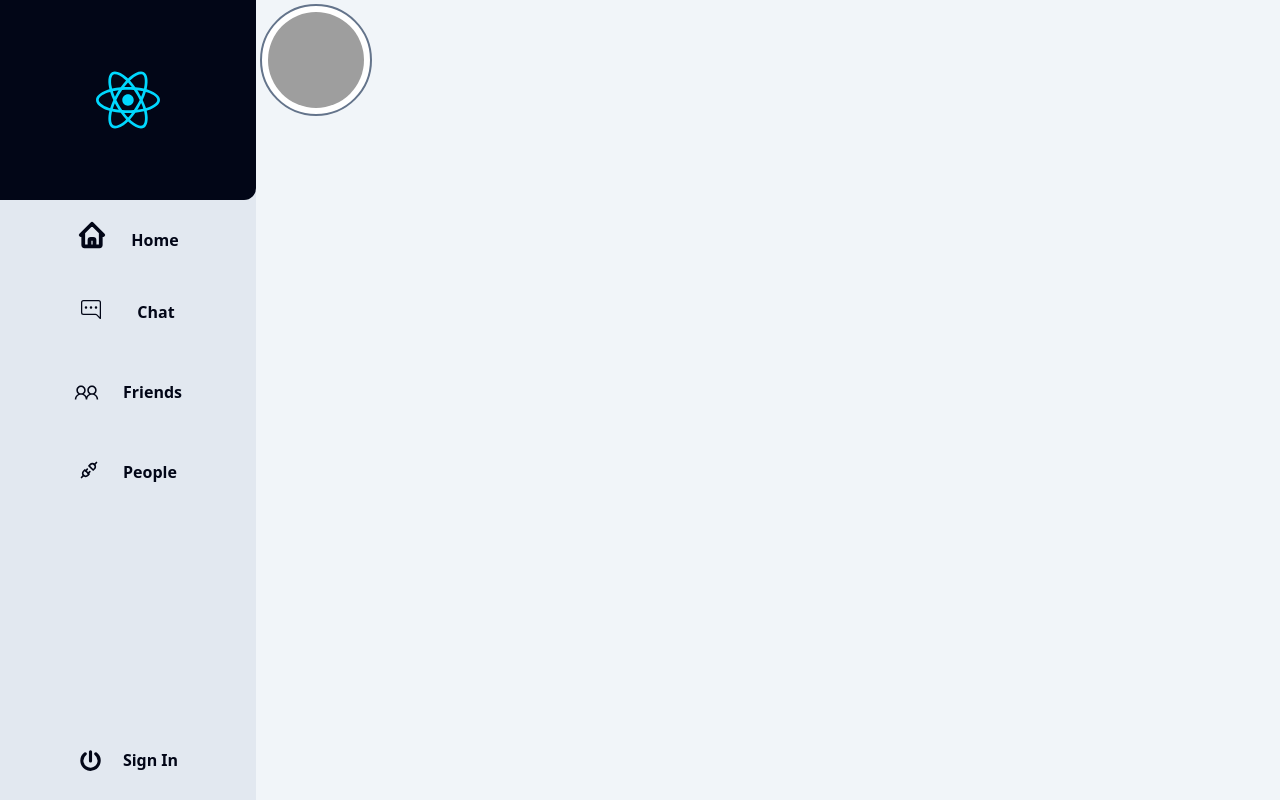
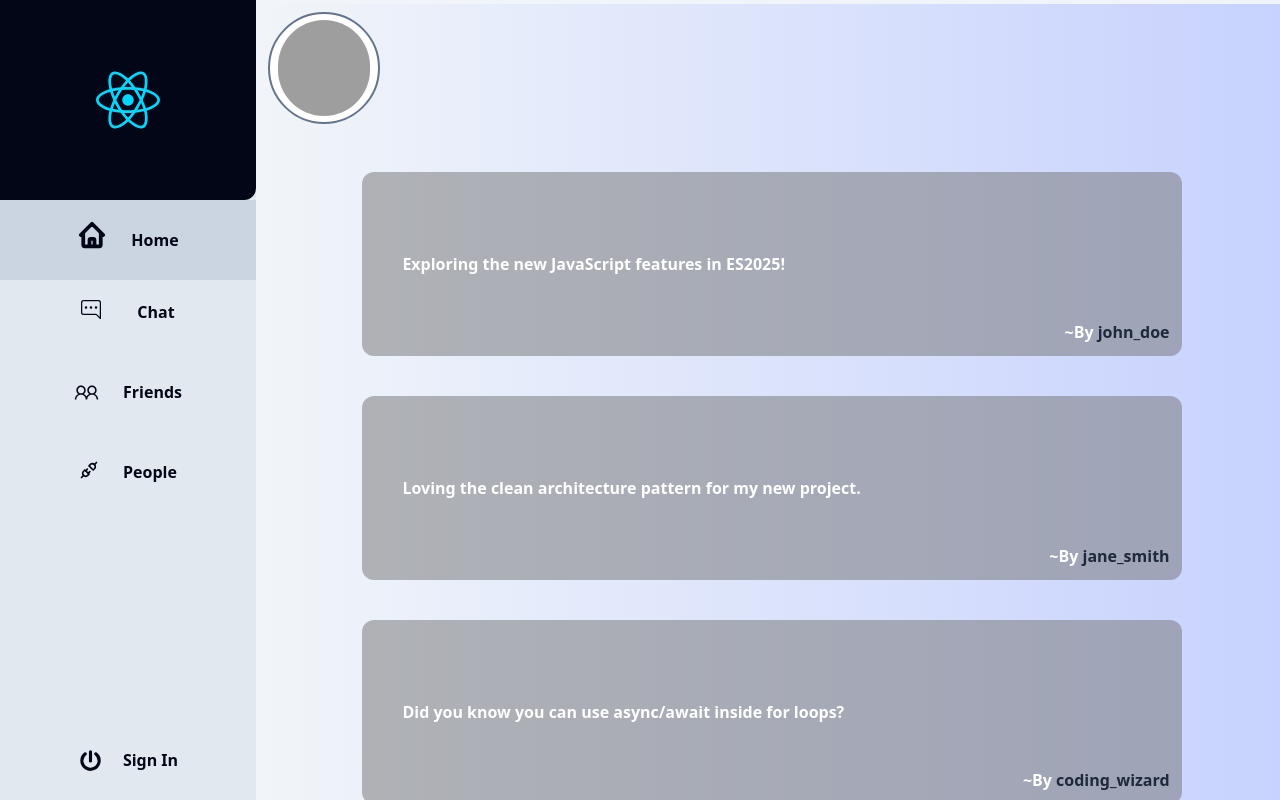
Before and after one commit to amrit0313/onlyfriends, a React (Vite) app: page / in a window 1280 px wide. Built offline with nearby package versions, Linux system fonts and the light colour scheme; grey boxes are pictures that could not be loaded.

Commit message:
home model added

```diff
--- a/src/App.jsx
+++ b/src/App.jsx
@@ -3,17 +3,21 @@ import Navbar from "./components/LAYOUT/nav";
 import Profile from "./components/PAGES/profile";
 import Chat from "./components/PAGES/chat";
 import AuthPage from "./components/PAGES/auth";
+import People from "./components/PAGES/people";
+import Friends from "./components/PAGES/friends";
 const App = () => {
   return (
-    <div className="grid grid-cols-5 relative h-screen w-full overflow-hidden ">
-      <div className="col-span-0 md:row-span-4 md:col-span-1">
+    <div className="grid grid-cols-5 row-span-10 relative h-screen w-full overflow-hidden ">
+      <div className="rowspan-1 md:row-span-4 md:col-span-1">
         <Navbar />
       </div>
-      <div className="h-screen md:col-span-4 col-span-5 bg-slate-100">
+      <div className="h-screen md:col-span-4 col-span-5 row-span-9 bg-slate-100">
         <Routes>
           <Route path="auth" element={<AuthPage />} />
           <Route path="/" element={<Profile />} />
           <Route path="/chat" element={<Chat />} />
+          <Route path="/friends" element={<Friends />} />
+          <Route path="/people" element={<People />} />
         </Routes>
       </div>
     </div>
--- a/src/components/LAYOUT/nav.jsx
+++ b/src/components/LAYOUT/nav.jsx
@@ -13,29 +13,54 @@ const Navbar = () => {
         <div className="flex justify-center items-center bg-slate-950 rounded-br-xl h-1/4 ">
           <img src={logo} className="h-16 w-16" />
         </div>
-        <div className="flex items-center flex-col text-slate-950 font-extrabold   bg-slate-200 h-3/4  relative">
+        <div className="flex items-center flex-col text-slate-950 font-extrabold bg-slate-200 h-3/4  relative">
           <NavLink
             to="/"
-            className="h-20 width-10 p-5 w-full hover:bg-slate-300"
+            className={({ isActive }) =>
+              isActive
+                ? "h-20 w-full p-5 w-full bg-slate-300"
+                : "h-20 w-full p-5 w-full hover:bg-slate-300/50"
+            }
           >
             <div className="flex justify-center">
               <HiOutlineHome size={30} style={{ strokeWidth: 3 }} />
               <span className="pt-2 pl-6">Home</span>
             </div>
           </NavLink>
-          <NavLink to="/chat" className="h-20 w-full p-5 hover:bg-slate-300">
+          <NavLink
+            to="/chat"
+            className={({ isActive }) =>
+              isActive
+                ? "h-20 w-full p-5 w-full bg-slate-300"
+                : "h-20 w-full p-5 w-full hover:bg-slate-300/50"
+            }
+          >
             <div className="flex justify-center">
               <BsChatRightDots size={20} />
               <span className="pl-9">Chat</span>
             </div>
           </NavLink>
-          <NavLink to="/friends" className="h-20 w-full p-5 hover:bg-slate-300">
+          <NavLink
+            to="/friends"
+            className={({ isActive }) =>
+              isActive
+                ? "h-20 w-full p-5 w-full bg-slate-300"
+                : "h-20 w-full p-5 w-full hover:bg-slate-300/50"
+            }
+          >
             <div className="flex justify-center">
               <LiaUserFriendsSolid size={25} />
               <span className="pl-6">Friends</span>
             </div>
           </NavLink>
-          <NavLink to="/people" className="h-20 w-full p-5 hover:bg-slate-300">
+          <NavLink
+            to="/people"
+            className={({ isActive }) =>
+              isActive
+                ? "h-20 w-full p-5 w-full bg-slate-300"
+                : "h-20 w-full p-5 w-full hover:bg-slate-300/50"
+            }
+          >
             <div className="flex justify-center">
               <TbPlugConnected size={20} />
               <span className="pl-6">People</span>
@@ -43,7 +68,11 @@ const Navbar = () => {
           </NavLink>
           <NavLink
             to="/auth"
-            className="flex items-center justify-center absolute w-full h-20 bottom-0 pointer hover:bg-slate-300"
+            className={({ isActive }) =>
+              isActive
+                ? "flex items-center justify-center absolute w-full h-20 bottom-0 pointer bg-slate-300"
+                : "flex items-center justify-center absolute w-full h-20 bottom-0 pointer hover:bg-slate-400"
+            }
           >
             <CiPower size={25} style={{ strokeWidth: 2 }} />
             <span className="pl-5">Sign In</span>
@@ -51,7 +80,7 @@ const Navbar = () => {
         </div>
       </div>
 
-      <div className="flex flex-row md:hidden bg-slate-200 h-[60px]  absolute bottom-0 w-full ">
+      <div className="flex flex-row md:hidden bg-slate-200 h-[60px]  absolute bottom-0 w-full z-[100] ">
         <NavLink to="/" className="h-20 width-10 p-5 w-full hover:bg-slate-300">
           <HiOutlineHome size={30} style={{ strokeWidth: 3 }} />
         </NavLink>
--- a/src/components/PAGES/auth.jsx
+++ b/src/components/PAGES/auth.jsx
@@ -10,11 +10,9 @@ const AuthPage = () => {
     password: "",
   });
 
-
   const toggleLogin = () => {
     setIsRegistered((prev) => !prev);
   };
-
 
   const handleSubmit = (e) => {
     e.preventDefault();
--- a/src/components/PAGES/chat.jsx
+++ b/src/components/PAGES/chat.jsx
@@ -1,7 +1,7 @@
 const Chat = () => {
   return (
-    <div>
-      <p className="text-slate-950 ">this is chat</p>
+    <div className="bg-gradient-to-l from-indigo-200 h-full w-full">
+      <p className="text-slate-950  ">this is chat</p>
     </div>
   );
 };
--- /dev/null
+++ b/src/components/PAGES/friends.jsx
@@ -0,0 +1,9 @@
+const Friends = () => {
+  return (
+    <div>
+      <p>This is for friend list</p>
+    </div>
+  );
+};
+
+export default Friends;
--- /dev/null
+++ b/src/components/PAGES/people.jsx
@@ -0,0 +1,9 @@
+const People = () => {
+    return (
+      <div>
+        <p>This is for People list</p>
+      </div>
+    );
+  };
+
+  export default People;
--- a/src/components/PAGES/profile.jsx
+++ b/src/components/PAGES/profile.jsx
@@ -1,13 +1,132 @@
 const Profile = () => {
   const randomNumber = Math.floor(Math.random() * 100);
+
+  const data = [
+    {
+      id: 1,
+      username: "john_doe",
+      post: "Exploring the new JavaScript features in ES2025!",
+    },
+    {
+      id: 2,
+      username: "jane_smith",
+      post: "Loving the clean architecture pattern for my new project.",
+    },
+    {
+      id: 3,
+      username: "coding_wizard",
+      post: "Did you know you can use async/await inside for loops?",
+    },
+    { id: 4, username: "dev_girl", post: "Just completed my first React app!" },
+    {
+      id: 5,
+      username: "techie_tom",
+      post: "Debugging is an art, not a science.",
+    },
+    {
+      id: 6,
+      username: "frontend_hero",
+      post: "CSS Grid vs. Flexbox: which one do you use more often?",
+    },
+    {
+      id: 7,
+      username: "backend_master",
+      post: "FastAPI has become my go-to framework for APIs.",
+    },
+    {
+      id: 8,
+      username: "database_guru",
+      post: "Learned about indexing in SQL today, game changer!",
+    },
+    {
+      id: 9,
+      username: "py_dev",
+      post: "Python decorators are so powerful and underrated.",
+    },
+    {
+      id: 10,
+      username: "javascript_ninja",
+      post: "Event delegation is such a lifesaver in large DOM trees.",
+    },
+    {
+      id: 11,
+      username: "cloud_explorer",
+      post: "Migrated my app to AWS and it's running smoothly.",
+    },
+    {
+      id: 12,
+      username: "ai_enthusiast",
+      post: "ChatGPT has transformed how I approach coding problems.",
+    },
+    {
+      id: 13,
+      username: "ui_ux_pro",
+      post: "Dark mode vs. light mode: what do you prefer?",
+    },
+    {
+      id: 14,
+      username: "game_dev",
+      post: "Finally nailed the physics for my 2D platformer game!",
+    },
+    {
+      id: 15,
+      username: "security_hawk",
+      post: "Cybersecurity is not just about tools; it's a mindset.",
+    },
+    {
+      id: 16,
+      username: "dev_ops_guy",
+      post: "CI/CD pipelines are a lifesaver for large teams.",
+    },
+    {
+      id: 17,
+      username: "web_builder",
+      post: "Building responsive websites is both an art and science.",
+    },
+    {
+      id: 18,
+      username: "mobile_creator",
+      post: "Published my first Android app, feels amazing!",
+    },
+    {
+      id: 19,
+      username: "design_master",
+      post: "Mastering Figma has made me so much faster at prototyping.",
+    },
+    {
+      id: 20,
+      username: "data_cruncher",
+      post: "Just created a visualization dashboard with D3.js, looks awesome!",
+    },
+  ];
+
   return (
-    <div className="flex items-center mt-1 h-[7rem] w-full object-cover absolute top-0">
-      <div className="flex  items-center justify-center md:h-[7rem] md:w-[7rem] h-[5rem] w-[5rem] bg-white m-1 rounded-full border-2 border-slate-500">
+    <div className="flex flex-col gap-10  m-1  w-full h-full  bg-gradient-to-l from-indigo-200 overflow-scroll">
+      <div className="flex  items-center justify-center md:h-[7rem] md:w-[7rem] h-[5rem] w-[5rem] bg-white m-2  border-2 rounded-full border-slate-500 ">
         <img
-          className="rounded-full md:h-[6rem] md:w-[6rem] h-[4rem] w-[4rem] "
+          className="rounded-full md:h-[6rem] md:w-[6rem] h-[4rem] w-[4rem] m-2"
           src={`https://picsum.photos/seed/${randomNumber}/200/300`}
           alt="Random"
         />
+      </div>
+      <div className="flex flex-col items-center mb-20">
+        {data.map((items) => (
+          <div
+            key={items.id}
+            className="flex flex-col  mx-5  px-10 py-20 bg-neutral-500/50 text-white rounded-xl mb-10 relative w-4/5 z-[1]"
+          >
+            <p key={`f${items.id}`} className="font-extrabold">
+              {items.post}
+            </p>
+            <p
+              key={`a${items.id}`}
+              className="absolute bottom-3 right-3 md:font-extrabold"
+            >
+              ~By
+              <span className="text-slate-800 ">{` ${items.username}`}</span>
+            </p>
+          </div>
+        ))}
       </div>
     </div>
   );
--- a/tailwind.config.js
+++ b/tailwind.config.js
@@ -2,11 +2,7 @@
 export default {
   content: ["./index.html", "./src/**/*.{js,jsx}"],
   theme: {
-    extend: {
-      backgroundImage: {
-        "auth-bg": "url('download (1).jpeg')",
-      },
-    },
+    extend: {},
   },
   plugins: [],
 };
```
